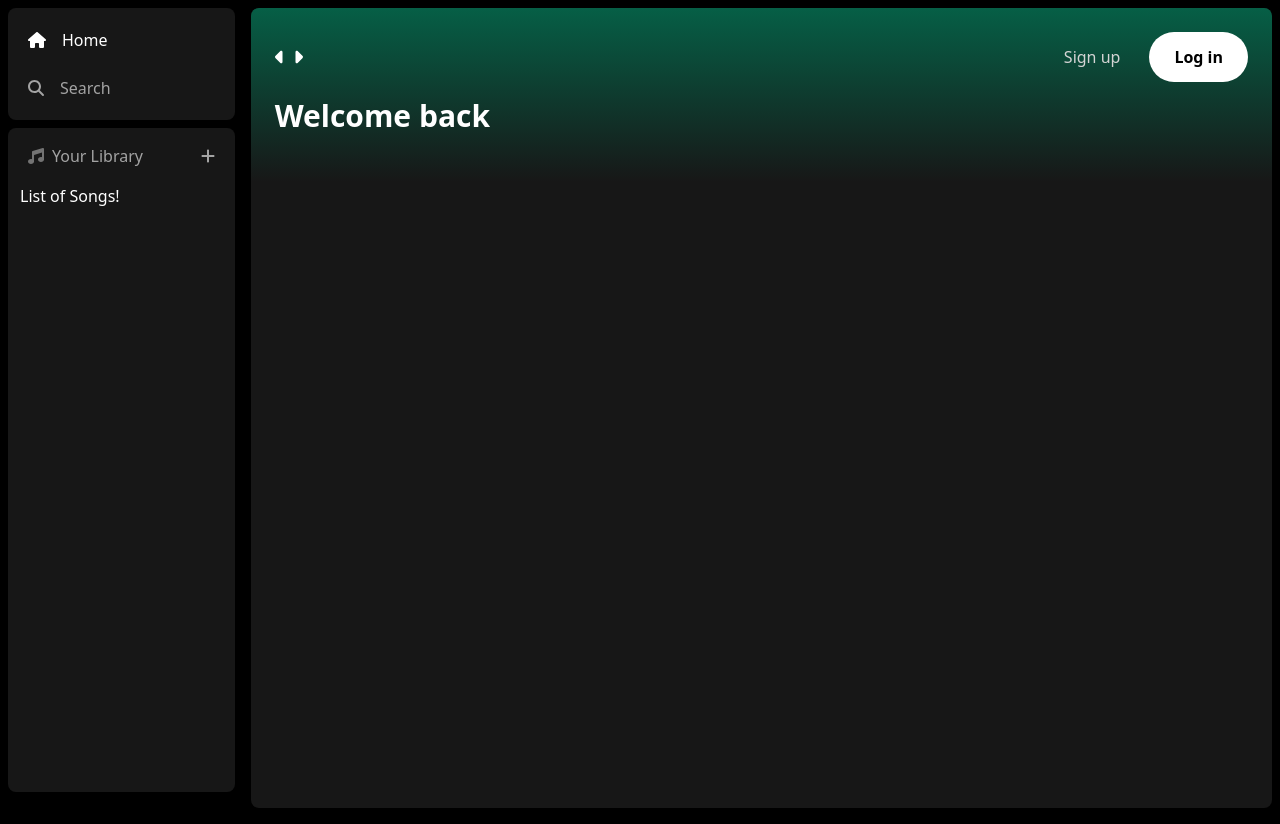
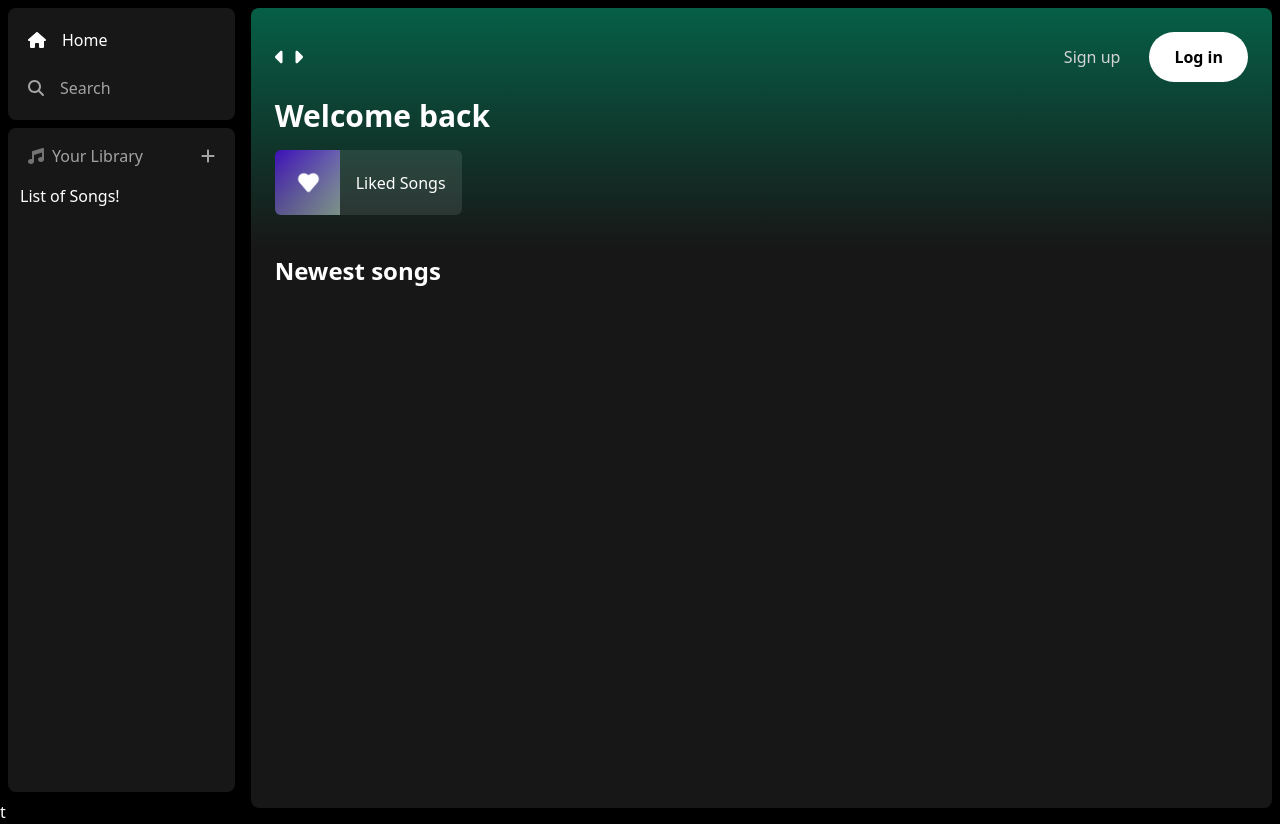
Before and after one commit to richardHaggioGwati/angular_spotify, an Angular app: page / in a window 1280 px wide. Built offline with nearby package versions, Linux system fonts and the light colour scheme.

Commit message:
feat(layout_v1): completed

```diff
--- a/src/app/app.component.html
+++ b/src/app/app.component.html
@@ -4,9 +4,18 @@
       <div class='mb-2'>
         <h1 class='text-white text-3xl font-semibold'>Welcome back</h1>
         <div class='grid grid-cols-1 sm:grid-cols-2 xl:grid-cols-3 2xl:grid-cols-4 gap-3 mt-4'>
-
+          <app-list-item [image]='"/assets/liked.png"' [name]='"Liked Songs"' [href]='"liked"'></app-list-item>
         </div>
       </div>
     </app-header>
+    <div class='mt-2 mb-7 px-6'>
+      <div class='flex justify-between items-center'>
+        <h1 class='text-white text-2xl font-semibold'>
+          Newest songs
+        </h1>
+      </div>
+    </div>
   </main>
 </app-sidebar>
+
+t
--- /dev/null
+++ b/src/app/header/list-item/list-item.component.html
@@ -0,0 +1,8 @@
+<button
+  class='relative group flex items-center rounded-md overflow-hidden gap-x-4 bg-neutral-100/10 hover:bg-neutral-100/20 transition pr-4'>
+  <div class='relative min-h-[64px] min-w-[64px]'>
+    <!--      Setup dynamic images-->
+    <img src='/assets/liked.png' width='65px' height='65px' alt='Image' class='object-cover' />
+  </div>
+  <p class='font-medium truncate py-5'>{{name}}</p>
+</button>
--- /dev/null
+++ b/src/app/header/list-item/list-item.component.ts
@@ -0,0 +1,14 @@
+import { Component, Input } from '@angular/core';
+import { faPlay } from '@fortawesome/free-solid-svg-icons';
+
+@Component({
+  selector: 'app-list-item',
+  templateUrl: './list-item.component.html',
+})
+export class ListItemComponent {
+  @Input() image: string;
+  @Input() name: string;
+  @Input() href: string;
+
+  playIcon = faPlay;
+}
--- a/src/index.html
+++ b/src/index.html
@@ -2,7 +2,7 @@
 <html lang="en">
 <head>
   <meta charset="utf-8">
-  <title>AngularSpotifyClone</title>
+  <title>Spotify</title>
   <base href="/">
   <meta name="viewport" content="width=device-width, initial-scale=1">
   <link rel="icon" type="image/x-icon" href="favicon.ico">
```
Also changed, not shown: src/app/app.module.ts (+9 -1 lines), src/assets/liked.png (added), 1 other file (tests, documents, lock files or other folders). Lines whose indentation alone changed are shown as unchanged.
